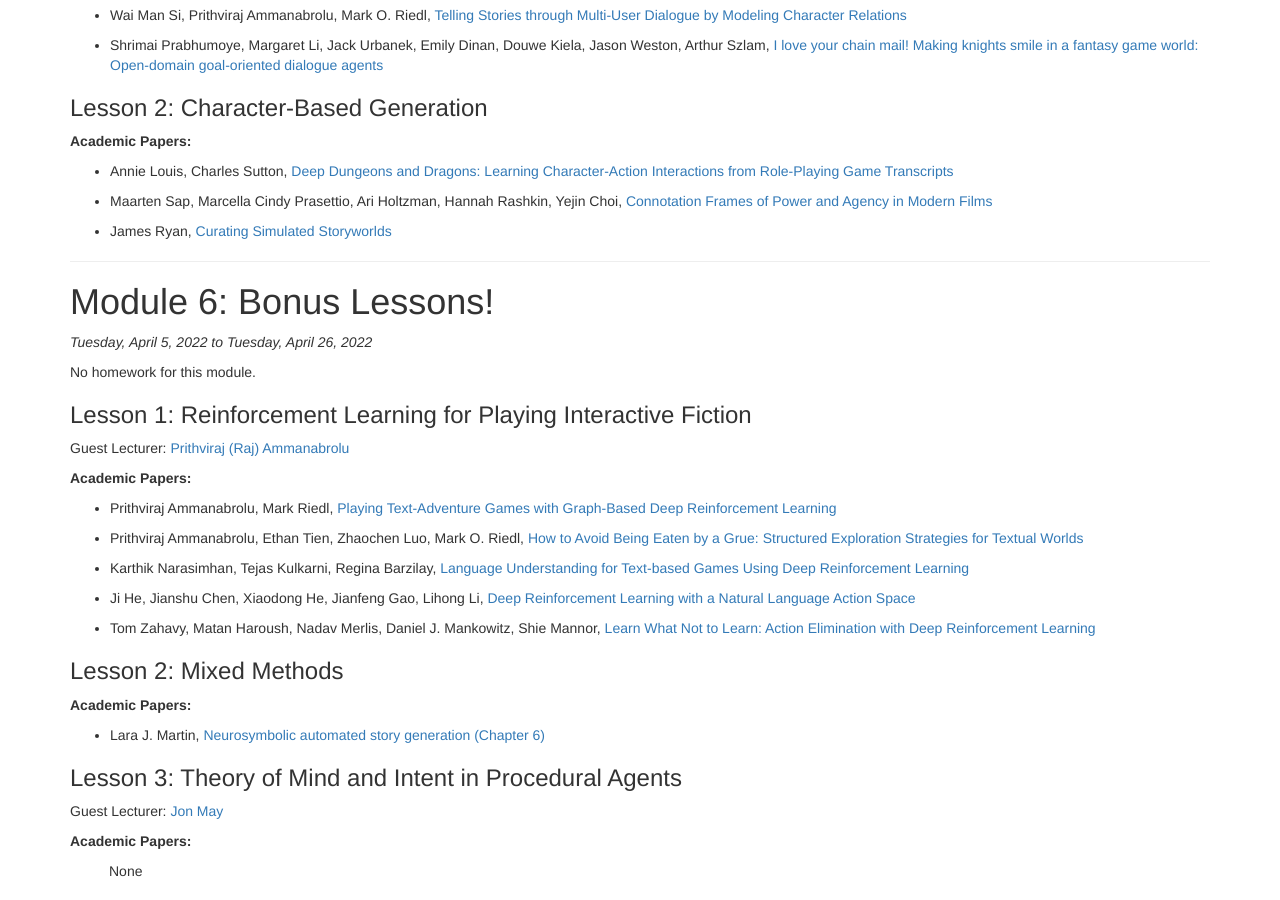
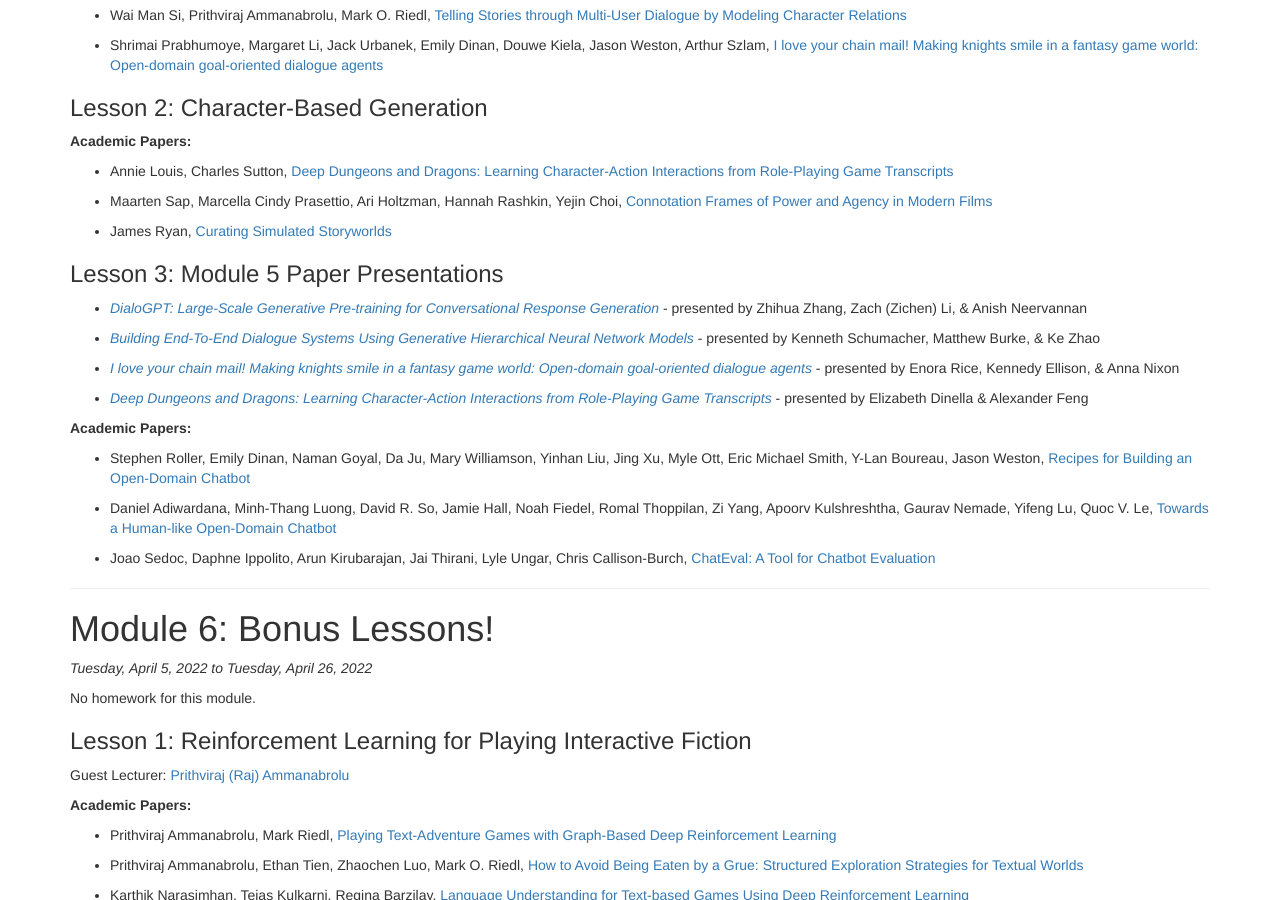
Before and after one commit to interactive-fiction-class/interactive-fiction-class.github.io, a Jekyll site: the page built from modules.md, in a window 1280 px wide and 900 px high, scrolled down 6592 px. Built offline with Jekyll 4.4.1, drawn with Linux system fonts in a browser that asks for light colours; nearby versions of some CDN libraries; a script that is not in the unit is left out.

Commit message:
3/31 presentations and mentioned papers

```diff
--- a/_data/modules.yaml
+++ b/_data/modules.yaml
@@ -621,6 +621,38 @@
           title: Curating Simulated Storyworlds
           authors: James Ryan
           url: https://www.researchgate.net/publication/330855103_Curating_Simulated_Storyworlds
+    -
+      title: Module 5 Paper Presentations
+      readings:
+        -
+          title: Recipes for Building an Open-Domain Chatbot
+          authors: Stephen Roller, Emily Dinan, Naman Goyal, Da Ju, Mary Williamson, Yinhan Liu, Jing Xu, Myle Ott, Eric Michael Smith, Y-Lan Boureau, Jason Weston
+          url: https://aclanthology.org/2021.eacl-main.24
+        -
+          title: Towards a Human-like Open-Domain Chatbot
+          authors: Daniel Adiwardana, Minh-Thang Luong, David R. So, Jamie Hall, Noah Fiedel, Romal Thoppilan, Zi Yang, Apoorv Kulshreshtha, Gaurav Nemade, Yifeng Lu, Quoc V. Le
+          url: https://arxiv.org/abs/2001.09977
+        -
+          title: "ChatEval: A Tool for Chatbot Evaluation"
+          authors: "Joao Sedoc, Daphne Ippolito, Arun Kirubarajan, Jai Thirani, Lyle Ungar, Chris Callison-Burch"
+          url: https://www.cis.upenn.edu/~ccb/publications/chateval-demo.pdf
+      presentations:
+        -
+          presenters: "Zhihua Zhang, Zach (Zichen) Li, & Anish Neervannan"
+          title: "DialoGPT: Large-Scale Generative Pre-training for Conversational Response Generation"
+          url: https://aclanthology.org/2020.acl-demos.30/
+        -
+          presenters: "Kenneth Schumacher, Matthew Burke, & Ke Zhao"
+          title: Building End-To-End Dialogue Systems Using Generative Hierarchical Neural Network Models
+          url: https://arxiv.org/abs/1507.04808
+        -
+          presenters: "Enora Rice, Kennedy Ellison, & Anna Nixon"
+          title: "I love your chain mail! Making knights smile in a fantasy game world: Open-domain goal-oriented dialogue agents"
+          url: https://arxiv.org/abs/2002.02878
+        -
+          presenters: "Elizabeth Dinella & Alexander Feng"
+          title: "Deep Dungeons and Dragons: Learning Character-Action Interactions from Role-Playing Game Transcripts"
+          url: https://aclanthology.org/N18-2111/
   hw:
     -
       title: "Homework 6: Alexa Action-Castle"
```
